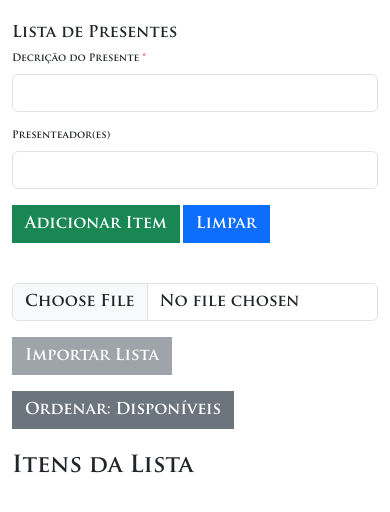
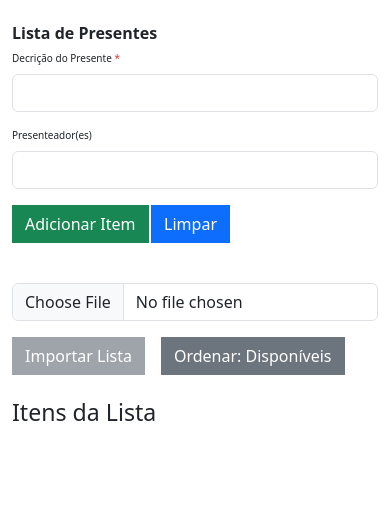
Before and after one commit to Lafebahia/casa-nova, a website: page public/cadastro.html in a window 390 px wide. Drawn offline with nearby package versions, Linux system fonts and the light colour scheme; no server answers.

Commit message:
cadastro celular

```diff
--- a/public/cadastro.html
+++ b/public/cadastro.html
@@ -8,7 +8,7 @@
   <link rel="shortcut icon" href="image/favicon.ico" type="image/x-icon">
   <link href="https://cdn.jsdelivr.net/npm/bootstrap@5.3.3/dist/css/bootstrap.min.css"
   rel="stylesheet" integrity="sha384-QWTKZyjpPEjISv5WaRU9OFeRpok6YctnYmDr5pNlyT2bRjXh0JMhjY6hW+ALEwIH" crossorigin="anonymous">
-  <link rel="stylesheet" href="styles/style.css" />
+  <link rel="stylesheet" href="styles/cadastro.css" />
 </head>
 <body>
     <div class="container mt-4">
--- /dev/null
+++ b/public/styles/cadastro.css
@@ -0,0 +1,31 @@
+@media (max-width: 768px) {
+    body {
+        font-size: 12px;
+    }
+
+    button {
+        font-size: 0.9em;
+        padding: 8px 12px;
+    }
+}
+
+@media (max-width: 480px) {
+    body {
+        font-size: 10px;
+    }
+
+    h2 {
+        font-size: 1.6em;
+        font-weight: bold;
+    }
+
+    h5 {
+        font-size: 1em;
+        font-weight: bold;
+    }
+
+    button {
+        font-size: 0.8em;
+        padding: 6px 10px;
+    }
+}
```
